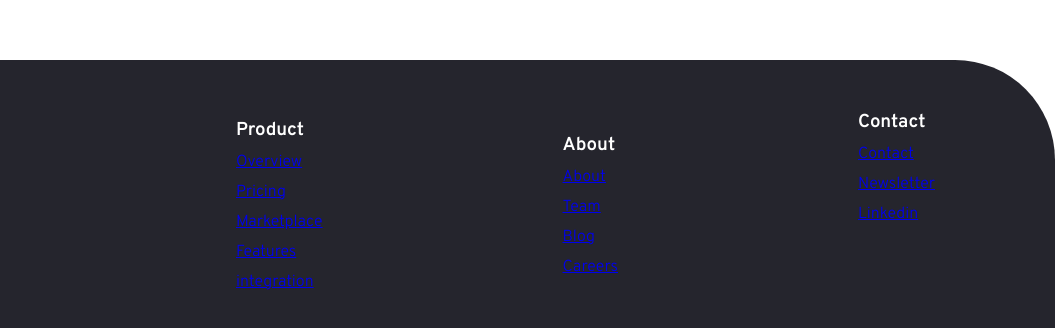
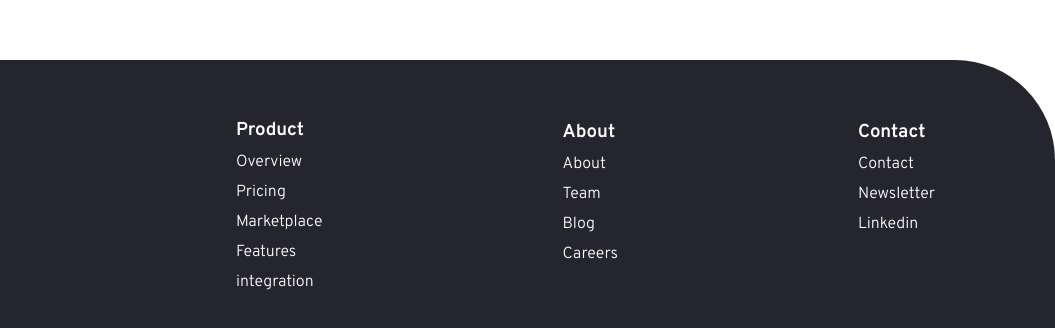
Before and after one commit to Opuasad/bloger-landing-page, a plain HTML site: page index.html in a window 1280 px wide. Shown: the part 2775-3103 px from the top of the page, 225-1280 px from the left. Drawn offline with Linux system fonts and the light colour scheme.

Commit message:
Update style.css
css update

```diff
--- a/style.css
+++ b/style.css
@@ -224,8 +224,15 @@ ul li:hover ul.dropdown{
     color: #fff;
 }
 .foot{
-    margin-top: 50px;
+    margin-top: 60px;
 }
 footer.img{
     margin-top:0px !important;
 }
+.ab{
+    margin-top: 60px;
+}
+.footer li a{
+    text-decoration: none;
+    color: #fff;
+}
```
